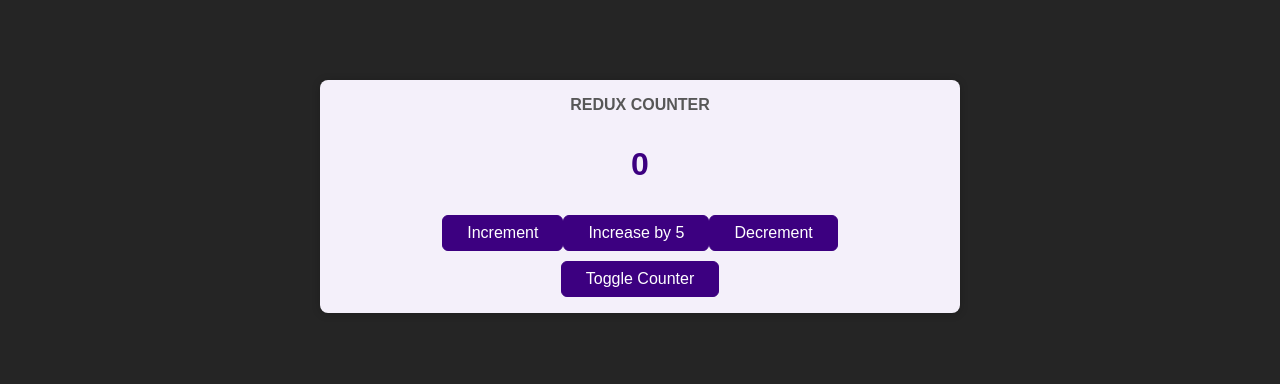
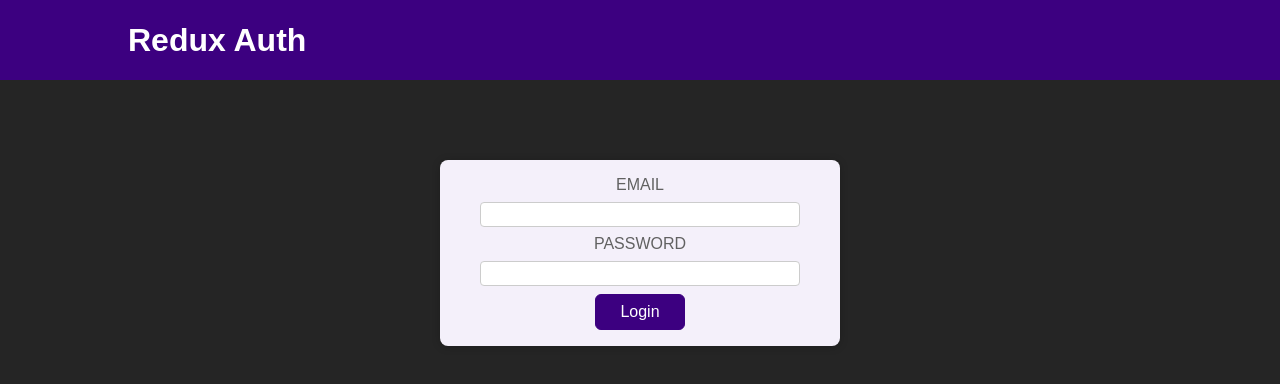
Before and after one commit to fa-martin/chapter18, a React (Create React App) app: page / in a window 1280 px wide. Shown: the top 384 px of the page. Built offline with nearby package versions, Linux system fonts and the light colour scheme.

Commit message:
using multiple states

```diff
--- a/src/App.js
+++ b/src/App.js
@@ -1,9 +1,20 @@
-import Counter from './components/Counter';
+import Counter from "./components/Counter";
+import { Fragment } from "react";
+import Auth from "../src/components/Auth";
+import Headers from "../src/components/Header";
+import { useSelector } from "react-redux";
 
 
 function App() {
+  const authState = useSelector((state) => {
+    return state.auth.isAuthenticated;
+  });
   return (
-    <Counter />
+    <Fragment>
+      <Headers></Headers>
+      {!authState&& <Auth></Auth>}
+      {authState && <Counter />}
+    </Fragment>
   );
 }
 
--- a/src/components/Auth.js
+++ b/src/components/Auth.js
@@ -1,10 +1,18 @@
 import classes from './Auth.module.css';
+import {authAction} from '../store/index';
+import { useDispatch } from "react-redux";
 
 const Auth = () => {
+  const dispatch = useDispatch();
+
+  const loginHandler=(event)=>{
+    event.preventDefault();
+    dispatch(authAction.login());
+  }
   return (
-    <main className={classes.auth}>
+     <main className={classes.auth}>
       <section>
-        <form>
+      <form onSubmit={loginHandler}>
           <div className={classes.control}>
             <label htmlFor='email'>Email</label>
             <input type='email' id='email' />
--- a/src/components/Counter.js
+++ b/src/components/Counter.js
@@ -4,12 +4,15 @@ import {counterAction} from '../store/index';
 
 const Counter = () => {
   const dispatch = useDispatch(); // a function
+
   const currectcounter = useSelector((state) => {
-    return state.counter;
+    return state.counter.counter;
   });
+
   const currectToggle = useSelector((state) => {
-    return state.showCounter;
+    return state.counter.showCounter;
   });
+
   const toggleCounterHandler = () => {
     dispatch(counterAction.toggle());
   };
--- a/src/components/Header.js
+++ b/src/components/Header.js
@@ -1,11 +1,22 @@
 import classes from './Header.module.css';
+import { useSelector, useDispatch } from "react-redux";
+import {authAction} from '../store/index';
 
 const Header = () => {
+  const dispatch = useDispatch();
+  const authState = useSelector((state) => {
+    return state.auth.isAuthenticated;
+  });
+
+  const logoutHandler=()=>{
+    dispatch(authAction.logout());
+  }
+
   return (
     <header className={classes.header}>
       <h1>Redux Auth</h1>
       <nav>
-        <ul>
+      {authState &&<ul>
           <li>
             <a href='/'>My Products</a>
           </li>
@@ -13,9 +24,9 @@ const Header = () => {
             <a href='/'>My Sales</a>
           </li>
           <li>
-            <button>Logout</button>
+            <button onClick={logoutHandler}>Logout</button>
           </li>
-        </ul>
+        </ul>}
       </nav>
     </header>
   );
--- a/src/store/index.js
+++ b/src/store/index.js
@@ -1,4 +1,17 @@
 import { createSlice, configureStore } from "@reduxjs/toolkit";
+
+const authStateSlice = createSlice({
+  name: "Auth",
+  initialState: { isAuthenticated: false },
+  reducers: {
+    login(state) {
+      state.isAuthenticated = true;
+    },
+    logout(state) {
+      state.isAuthenticated = false;
+    },
+  },
+});
 
 const counterStateSlice = createSlice({
   name: "counter",
@@ -14,7 +27,7 @@ const counterStateSlice = createSlice({
       state.counter--;
     },
     increse(state, action) {
-      state.counter = state.counter + action.payload ;
+      state.counter = state.counter + action.payload;
     },
     toggle(state) {
       state.showCounter = !state.showCounter;
@@ -23,9 +36,10 @@ const counterStateSlice = createSlice({
 });
 
 const store = configureStore({
-  reducer: counterStateSlice.reducer,
+  reducer: { counter: counterStateSlice.reducer, auth: authStateSlice.reducer },
 });
 
 export const counterAction = counterStateSlice.actions;
+export const authAction = authStateSlice.actions;
 
 export default store;
```
